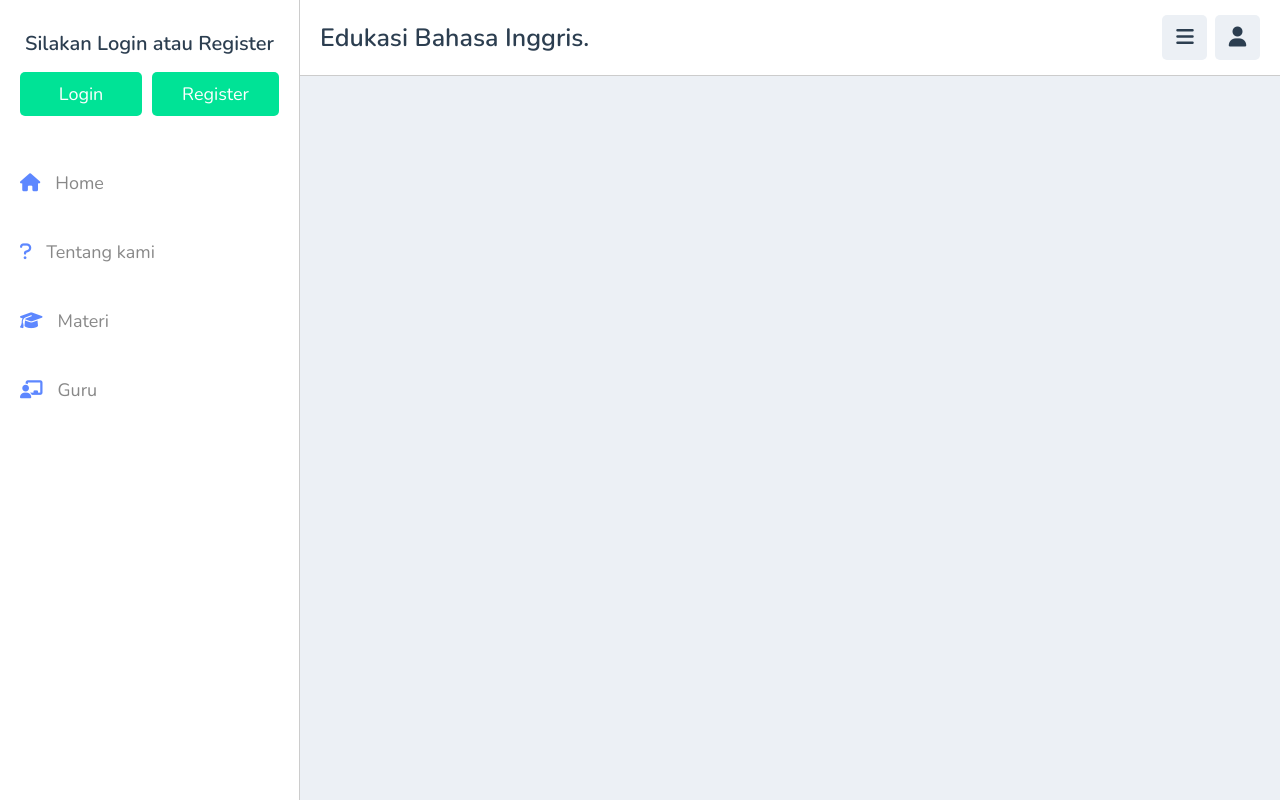
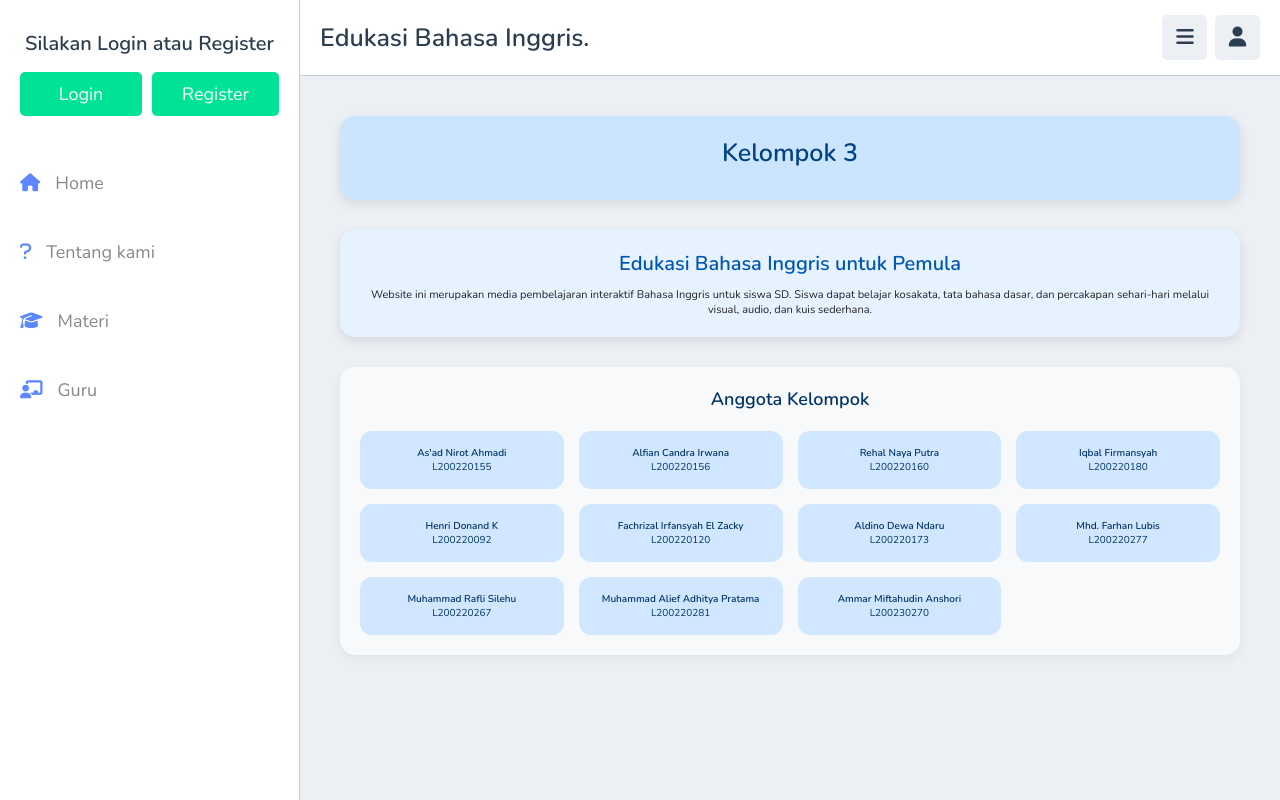
Before and after one commit to zakoraa/english-education-web, a PHP site: page /about.php in a window 1280 px wide. Run offline with PHP 8.4, Linux system fonts and the light colour scheme; data that the repository does not hold is empty.

Commit message:
ini halaman aboutnya

```diff
--- a/about.php
+++ b/about.php
@@ -31,11 +31,68 @@ if(isset($_COOKIE['user_id'])){
 
 <!-- about section starts  -->
 
+<link href="https://fonts.googleapis.com/css2?family=Baloo+2&display=swap" rel="stylesheet">
+
 <section class="about">
 
-   <!-- TODO: Buat Informasi Mengenai Kelompok -->
+   <div class="content" style="max-width: 1000px; margin: auto; padding: 20px; font-family: 'Baloo 2', cursive; color: #222;">
+
+      <!-- Nama Kelompok -->
+      <div style="background: #cce5ff; padding: 20px; border-radius: 15px; box-shadow: 0 4px 12px rgba(0,0,0,0.1); margin-bottom: 30px; text-align: center;">
+         <h1 style="color: #004085; font-size: 2.5rem; margin-bottom: 10px;">Kelompok 3</h1>
+      </div>
+
+      <!-- Nama Project & Deskripsi -->
+      <div style="background: #e6f2ff; padding: 20px; border-radius: 15px; box-shadow: 0 4px 12px rgba(0,0,0,0.1); margin-bottom: 30px; text-align: center;">
+         <h2 style="color: #0056b3; font-size: 2rem; margin-bottom: 10px;">Edukasi Bahasa Inggris untuk Pemula</h2>
+         <p style="font-size: 1.1rem;">
+            Website ini merupakan media pembelajaran interaktif Bahasa Inggris untuk siswa SD. Siswa dapat belajar kosakata, tata bahasa dasar, dan percakapan sehari-hari melalui visual, audio, dan kuis sederhana.
+         </p>
+      </div>
+
+      <!-- Anggota Kelompok -->
+      <div style="background: #f8f9fa; padding: 20px; border-radius: 15px; box-shadow: 0 4px 12px rgba(0,0,0,0.05);">
+         <h3 style="color: #003366; font-size: 1.8rem; margin-bottom: 20px; text-align: center;">Anggota Kelompok</h3>
+
+         <div style="display: grid; grid-template-columns: repeat(auto-fit, minmax(180px, 1fr)); gap: 15px;">
+            <div class="anggota"> <strong>As'ad Nirot Ahmadi</strong><br>L200220155 </div>
+            <div class="anggota"> <strong>Alfian Candra Irwana</strong><br>L200220156</div>
+            <div class="anggota"> <strong>Rehal Naya Putra</strong><br>L200220160</div>
+            <div class="anggota"> <strong>Iqbal Firmansyah</strong><br>L200220180</div>
+            <div class="anggota"> <strong>Henri Donand K</strong><br>L200220092</div>
+            <div class="anggota"> <strong>Fachrizal Irfansyah El Zacky</strong><br>L200220120</div>
+            <div class="anggota"> <strong>Aldino Dewa Ndaru</strong><br>L200220173</div>
+            <div class="anggota"> <strong>Mhd. Farhan Lubis</strong><br>L200220277</div>
+            <div class="anggota"> <strong>Muhammad Rafli Silehu</strong><br>L200220267</div>
+            <div class="anggota"> <strong>Muhammad Alief Adhitya Pratama</strong><br>L200220281</div>
+            <div class="anggota"> <strong>Ammar Miftahudin Anshori</strong><br>L200230270</div>
+         </div>
+      </div>
+
+   </div>
 
 </section>
+
+<!-- CSS untuk style anggota -->
+<style>
+   .anggota {
+      background: #d0e7ff;
+      padding: 15px;
+      border-radius: 12px;
+      text-align: center;
+      transition: transform 0.3s, box-shadow 0.3s;
+      color: #003366;
+   }
+   .anggota:hover {
+      transform: scale(1.05);
+      box-shadow: 0 8px 16px rgba(0,0,0,0.15);
+   }
+</style>
+
+
+
+
+
 
 <!-- reviews section ends -->
 
```
